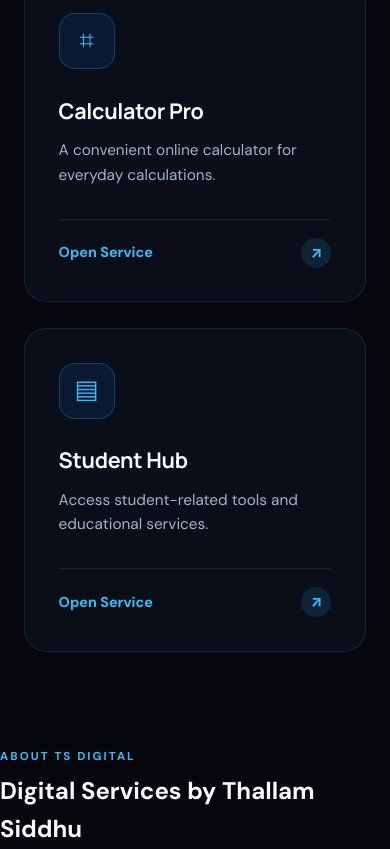
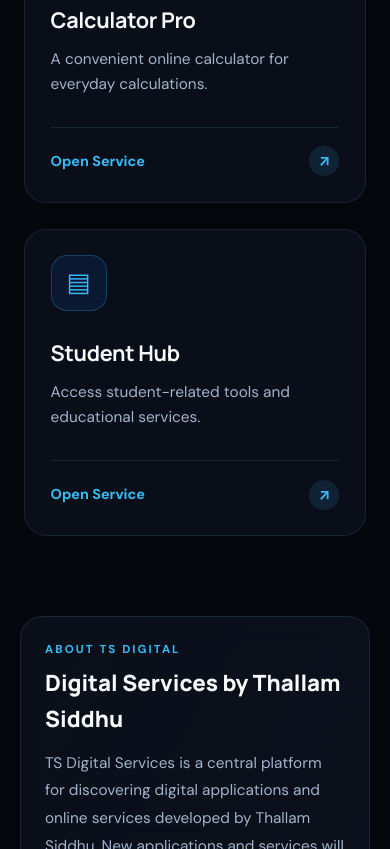
Before and after one commit to thallam-siddhu/TS-Digital-Services, a plain HTML site: page TS DIGITAL SERVICES/index.html in a window 390 px wide. Shown: the part 1151-2000 px from the top of the page. Drawn offline with Linux system fonts and the light colour scheme.

Commit message:
Refactor style.css for improved UI design

```diff
--- a/TS DIGITAL SERVICES/style.css
+++ b/TS DIGITAL SERVICES/style.css
@@ -1,6 +1,7 @@
+
 /* =====================================
    TS DIGITAL SERVICES
-   Professional Chrome & Electric Blue UI
+   Chrome & Electric Blue UI
 ===================================== */
 
 :root {
@@ -29,7 +30,8 @@
     --radius-md: 14px;
 }
 
-/* RESET & BASE */
+/* RESET */
+
 *,
 *::before,
 *::after {
@@ -61,9 +63,8 @@ main {
     z-index: 2;
 }
 
-/* =====================================
-   AMBIENT BACKDROP & MOTION
-===================================== */
+/* BACKGROUND */
+
 .bg-stage {
     position: fixed;
     inset: 0;
@@ -119,20 +120,13 @@ main {
 }
 
 @keyframes ambientDrift {
-    0% {
-        transform: translate3d(0, 0, 0) scale(1);
-    }
-    50% {
-        transform: translate3d(32px, 24px, 0) scale(1.05);
-    }
-    100% {
-        transform: translate3d(-20px, 42px, 0) scale(0.97);
-    }
+    0% { transform: translate3d(0, 0, 0) scale(1); }
+    50% { transform: translate3d(32px, 24px, 0) scale(1.05); }
+    100% { transform: translate3d(-20px, 42px, 0) scale(0.97); }
 }
 
-/* =====================================
-   HEADER & STANDALONE LOGO.PNG
-===================================== */
+/* HEADER */
+
 .header {
     position: sticky;
     top: 0;
@@ -163,9 +157,8 @@ main {
 .brand-logo {
     height: 56px;
     width: auto;
-    max-width: 110px;
+    max-width: 220px;
     object-fit: contain;
-    border-radius: 10px;
     filter: drop-shadow(0 0 12px rgba(56, 189, 248, 0.28));
     transition: transform 0.35s var(--ease-pro), filter 0.35s var(--ease-pro);
 }
@@ -200,19 +193,12 @@ main {
 }
 
 @keyframes gentlePulse {
-    0%, 100% {
-        opacity: 1;
-        transform: scale(1);
-    }
-    50% {
-        opacity: 0.65;
-        transform: scale(1.15);
-    }
+    0%, 100% { opacity: 1; transform: scale(1); }
+    50% { opacity: 0.65; transform: scale(1.15); }
 }
 
-/* =====================================
-   HERO SECTION
-===================================== */
+/* HERO */
+
 .hero {
     max-width: var(--max-width);
     margin: 0 auto;
@@ -301,9 +287,8 @@ main {
     font-weight: 700;
 }
 
-/* =====================================
-   REFINED PROFESSIONAL ENTRANCE
-===================================== */
+/* REVEAL ANIMATIONS */
+
 .reveal-item {
     opacity: 0;
     transform: translate3d(0, 16px, 0);
@@ -318,13 +303,12 @@ main {
     }
 }
 
-/* =====================================
-   SERVICES SECTION & CARDS
-===================================== */
+/* SERVICES */
+
 .services-section {
     max-width: var(--max-width);
     margin: 0 auto;
-    padding: 1.75rem 1.5rem 6rem;
+    padding: 1.75rem 1.5rem 5rem;
 }
 
 .section-heading {
@@ -394,11 +378,12 @@ main {
 
 .service-grid {
     display: grid;
-    grid-template-columns: repeat(auto-fill, minmax(315px, 1fr));
+    grid-template-columns: repeat(auto-fill, minmax(280px, 1fr));
     gap: 1.6rem;
 }
 
-/* SERVICE CARD */
+/* SERVICE CARDS */
+
 .service-card {
     --pointer-x: 50%;
     --pointer-y: 50%;
@@ -425,7 +410,6 @@ main {
         box-shadow 0.35s var(--ease-pro);
 }
 
-/* Subtle Pointer Sheen */
 .service-card::before {
     content: "";
     position: absolute;
@@ -440,7 +424,6 @@ main {
     pointer-events: none;
 }
 
-/* Clean Top Accent Wipe */
 .service-card::after {
     content: "";
     position: absolute;
@@ -530,7 +513,6 @@ main {
     font-size: 0.9rem;
     font-weight: 700;
     color: var(--blue-neon);
-    transition: color 0.3s var(--ease-pro);
 }
 
 .service-arrow {
@@ -554,9 +536,45 @@ main {
     color: #ffffff;
 }
 
-/* =====================================
-   FOOTER
-===================================== */
+/* ABOUT SECTION */
+
+.about-section {
+    position: relative;
+    z-index: 2;
+    max-width: var(--max-width);
+    margin: 0 auto;
+    padding: 0 1.5rem 5rem;
+}
+
+.about-container {
+    padding: 2rem;
+    border: 1px solid var(--line-soft);
+    border-radius: var(--radius-xl);
+    background: linear-gradient(
+        120deg,
+        rgba(12, 17, 29, 0.85),
+        rgba(17, 24, 41, 0.55)
+    );
+    backdrop-filter: blur(16px);
+}
+
+.about-container h2 {
+    font-family: 'Manrope', sans-serif;
+    font-size: clamp(1.4rem, 3vw, 2rem);
+    font-weight: 800;
+    color: var(--text-main);
+    margin-bottom: 0.8rem;
+}
+
+.about-container p {
+    max-width: 780px;
+    font-size: 0.96rem;
+    color: var(--text-sub);
+    line-height: 1.8;
+}
+
+/* FOOTER */
+
 .footer {
     position: relative;
     z-index: 2;
@@ -587,13 +605,12 @@ main {
     font-weight: 600;
 }
 
-/* =====================================
-   RESPONSIVE & MOTION PREFERENCES
-===================================== */
+/* RESPONSIVE */
+
 @media (max-width: 768px) {
     .brand-logo {
         height: 48px;
-        max-width: 92px;
+        max-width: 190px;
     }
 
     .hero {
@@ -611,16 +628,59 @@ main {
         gap: 0.5rem;
     }
 
+    .about-section {
+        padding: 0 1.25rem 3.5rem;
+    }
+
+    .about-container {
+        padding: 1.5rem;
+    }
+
     .footer-container {
         flex-direction: column;
         text-align: center;
     }
 }
 
+@media (max-width: 480px) {
+    .header-container {
+        padding: 0.75rem 1rem;
+    }
+
+    .brand-logo {
+        height: 42px;
+        max-width: 160px;
+    }
+
+    .header-status {
+        font-size: 0.58rem;
+        padding: 0.4rem 0.6rem;
+    }
+
+    .hero {
+        padding-top: 3.5rem;
+    }
+
+    .hero h1 {
+        font-size: clamp(2.35rem, 10vw, 3.1rem);
+    }
+
+    .service-grid {
+        grid-template-columns: 1fr;
+    }
+
+    .service-card {
+        padding: 1.6rem;
+    }
+}
+
+/* ACCESSIBILITY */
+
 @media (prefers-reduced-motion: reduce) {
     *,
     *::before,
     *::after {
+        scroll-behavior: auto !important;
         animation-duration: 0.01ms !important;
         animation-iteration-count: 1 !important;
         transition-duration: 0.01ms !important;
```
